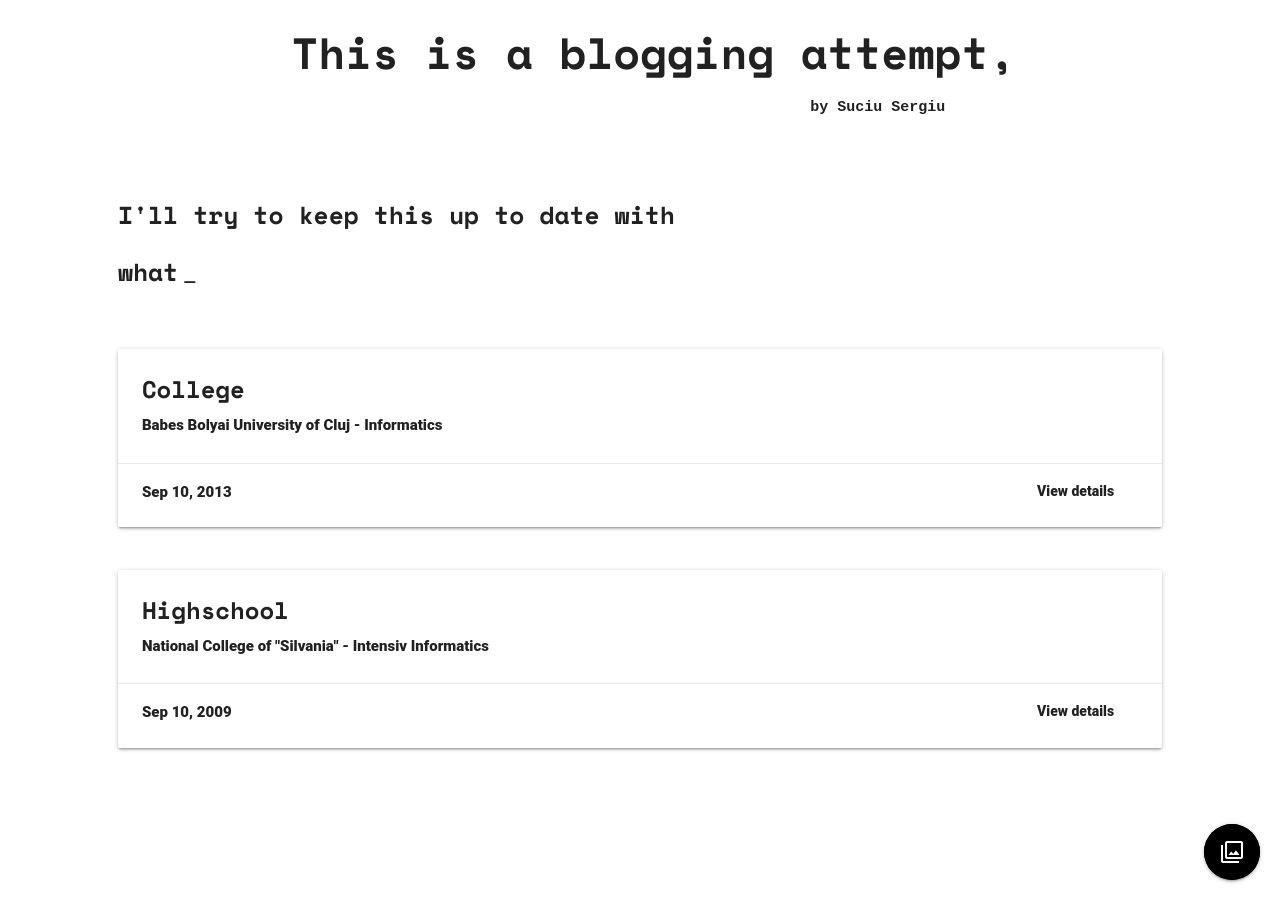
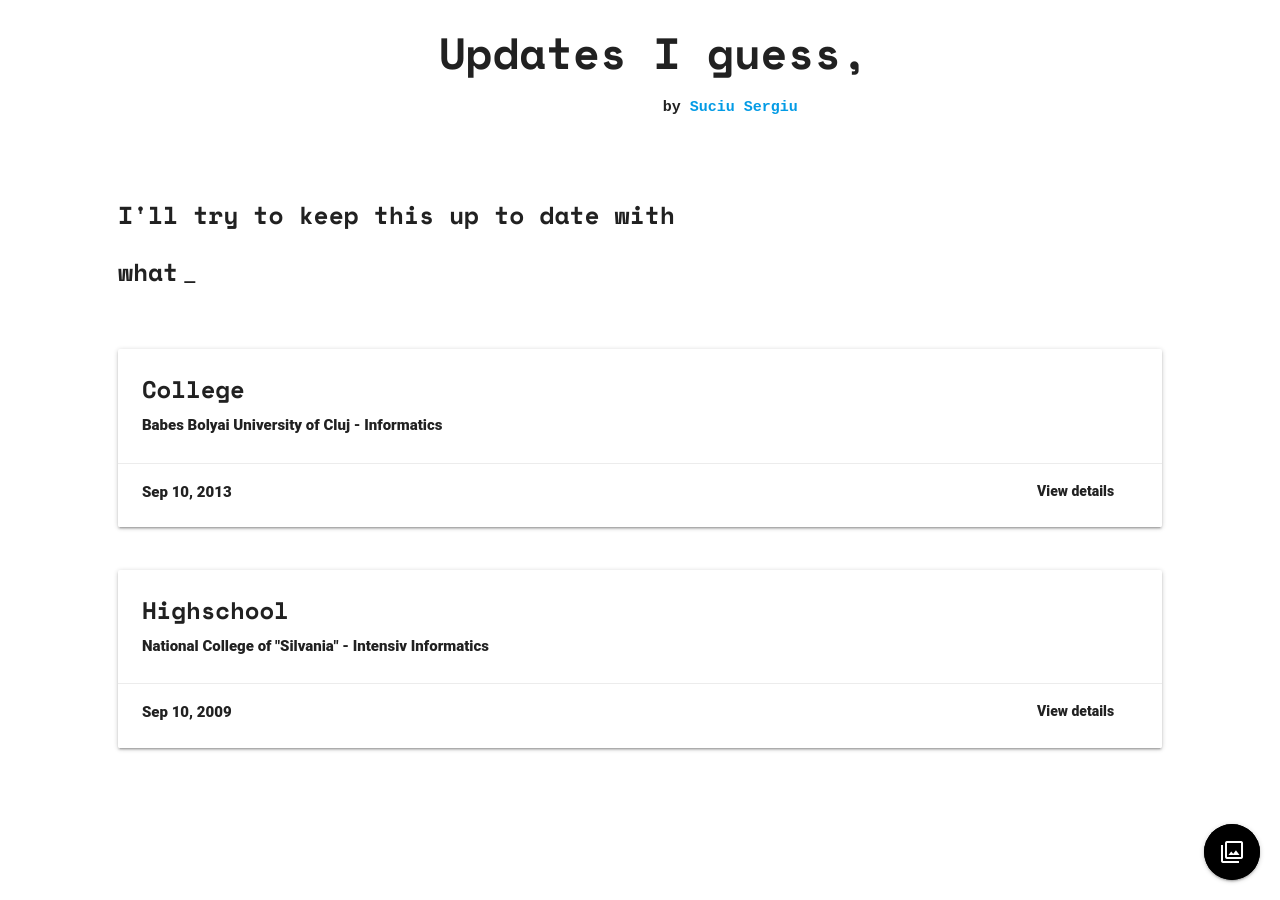
Before and after one commit to suciusergiu94/blog, a Jekyll site: the page built from index.html, in a window 1280 px wide. Built offline with Jekyll 4.4.1, drawn with Linux system fonts in a browser that asks for light colours.

Commit message:
modified 'by'

```diff
--- a/_layouts/page.html
+++ b/_layouts/page.html
@@ -3,6 +3,7 @@
     <meta name=viewport content="width=device-width, initial-scale=1">
     <link rel="stylesheet" href="{{ "/assets/css/main.css" | relative_url }}">
     <link rel="stylesheet" href="{{ "/assets/css/tailwind.css" | relative_url }}">
+
     <title>Sergiu's CV &#x1F60E;</title>
     <meta name="theme-color" content="#D3D3D3">
 </head>
--- a/_layouts/post.html
+++ b/_layouts/post.html
@@ -18,7 +18,7 @@
   <div style="display:flex; flex-direction: column;">
     <div class="flex flex-col justify-center items-center">
       <div class="space-font">
-        <h3 class="text-center">{{page.title}}</h3>  <code style="float:right; padding-right: 70px">{% if page.author %} by {{page.author}} {% else %} by Suciu Sergiu {% endif %}</code>
+        <h3 class="text-center">{{page.title}}</h3>  <code style="float:right; padding-right: 70px"></code>
       </div>
       <br />
       <br />
--- a/index.html
+++ b/index.html
@@ -23,7 +23,7 @@ layout: home
 <div style="display:flex; flex-direction: column;">
     <div class="flex flex-col justify-center items-center">
         <div class="space-font">
-            <h3 class="text-center">&nbsp;This is a blogging attempt,</h3> <code style="float:right; padding-right: 70px">by Suciu Sergiu</code>
+            <h3 class="text-center">&nbsp;Updates I guess,</h3> <code style="float:right; padding-right: 70px">by <a href="https://www.linkedin.com/in/sergiu-suciu-381b90b0/">Suciu Sergiu</a></code>
         </div>
         <br />
         <br />
```
